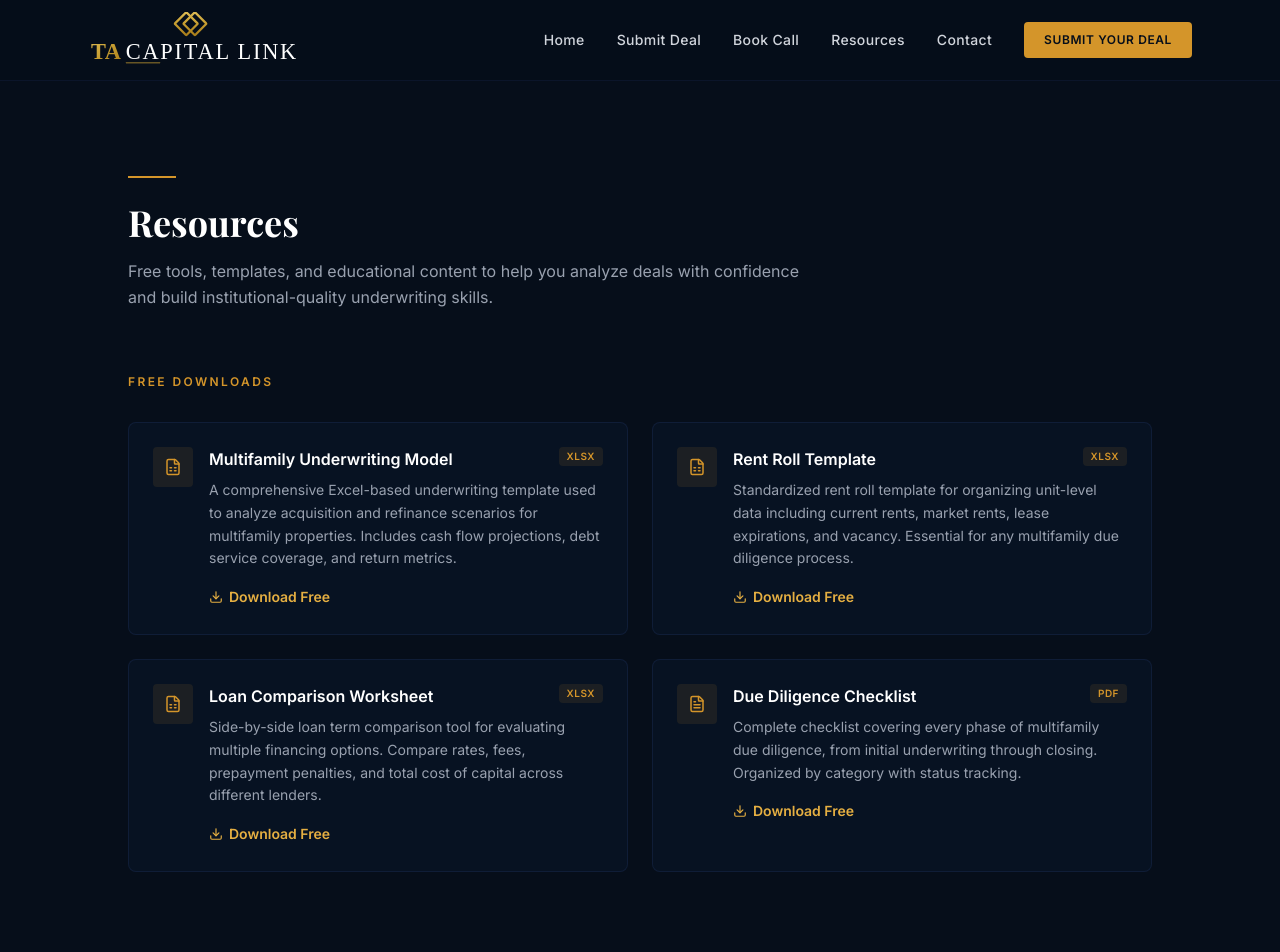
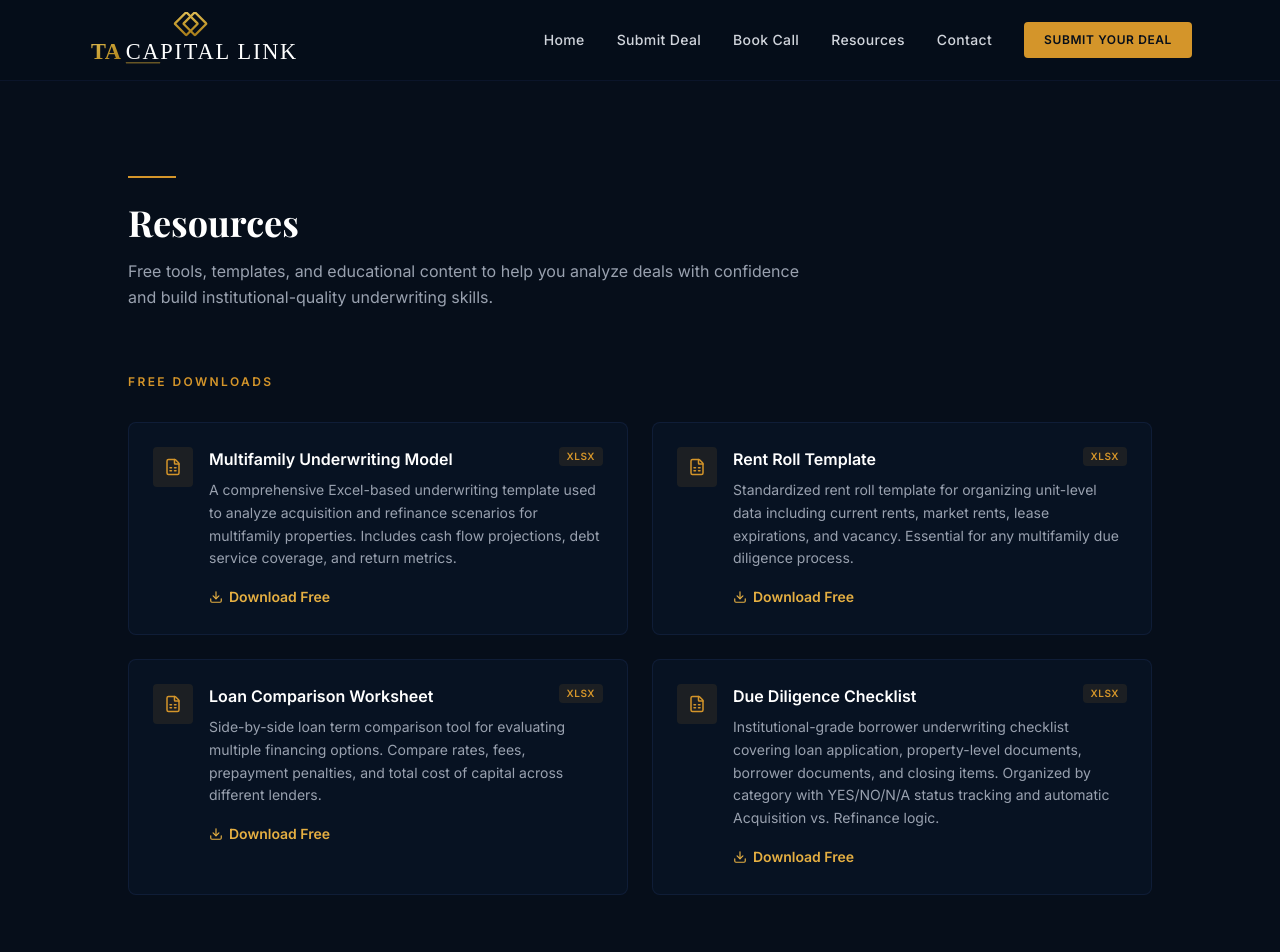
Before and after one commit to tobiabereoje/ta-capital-link, a Next.js app: page /resources in a window 1280 px wide. Shown: the top 952 px of the page. Built offline with nearby package versions, Linux system fonts and the light colour scheme.

Commit message:
Add files via upload

```diff
--- a/src/app/resources/page.tsx
+++ b/src/app/resources/page.tsx
@@ -1,4 +1,4 @@
-import { Download, FileSpreadsheet, BookOpen, FileText, ArrowRight } from "lucide-react";
+import { Download, FileSpreadsheet, BookOpen, ArrowRight } from "lucide-react";
 import Link from "next/link";
 
 const downloads = [
@@ -8,6 +8,7 @@ const downloads = [
       "A comprehensive Excel-based underwriting template used to analyze acquisition and refinance scenarios for multifamily properties. Includes cash flow projections, debt service coverage, and return metrics.",
     format: "XLSX",
     icon: FileSpreadsheet,
+    href: null,
   },
   {
     title: "Rent Roll Template",
@@ -15,6 +16,7 @@ const downloads = [
       "Standardized rent roll template for organizing unit-level data including current rents, market rents, lease expirations, and vacancy. Essential for any multifamily due diligence process.",
     format: "XLSX",
     icon: FileSpreadsheet,
+    href: null,
   },
   {
     title: "Loan Comparison Worksheet",
@@ -22,13 +24,15 @@ const downloads = [
       "Side-by-side loan term comparison tool for evaluating multiple financing options. Compare rates, fees, prepayment penalties, and total cost of capital across different lenders.",
     format: "XLSX",
     icon: FileSpreadsheet,
+    href: null,
   },
   {
     title: "Due Diligence Checklist",
     description:
-      "Complete checklist covering every phase of multifamily due diligence, from initial underwriting through closing. Organized by category with status tracking.",
-    format: "PDF",
-    icon: FileText,
+      "Institutional-grade borrower underwriting checklist covering loan application, property-level documents, borrower documents, and closing items. Organized by category with YES/NO/N/A status tracking and automatic Acquisition vs. Refinance logic.",
+    format: "XLSX",
+    icon: FileSpreadsheet,
+    href: "/TA-Capital-Link-Due-Diligence-Checklist.xlsx",
   },
 ];
 
@@ -103,10 +107,21 @@ export default function Resources() {
                     <p className="text-sm text-gray-400 leading-relaxed mb-4">
                       {item.description}
                     </p>
-                    <button className="inline-flex items-center text-sm font-semibold text-gold-400 hover:text-gold-300 transition-colors">
-                      <Download size={14} className="mr-1.5" />
-                      Download Free
-                    </button>
+                    {item.href ? (
+                      <a
+                        href={item.href}
+                        download
+                        className="inline-flex items-center text-sm font-semibold text-gold-400 hover:text-gold-300 transition-colors"
+                      >
+                        <Download size={14} className="mr-1.5" />
+                        Download Free
+                      </a>
+                    ) : (
+                      <button className="inline-flex items-center text-sm font-semibold text-gold-400 hover:text-gold-300 transition-colors">
+                        <Download size={14} className="mr-1.5" />
+                        Download Free
+                      </button>
+                    )}
                   </div>
                 </div>
               </div>
```
